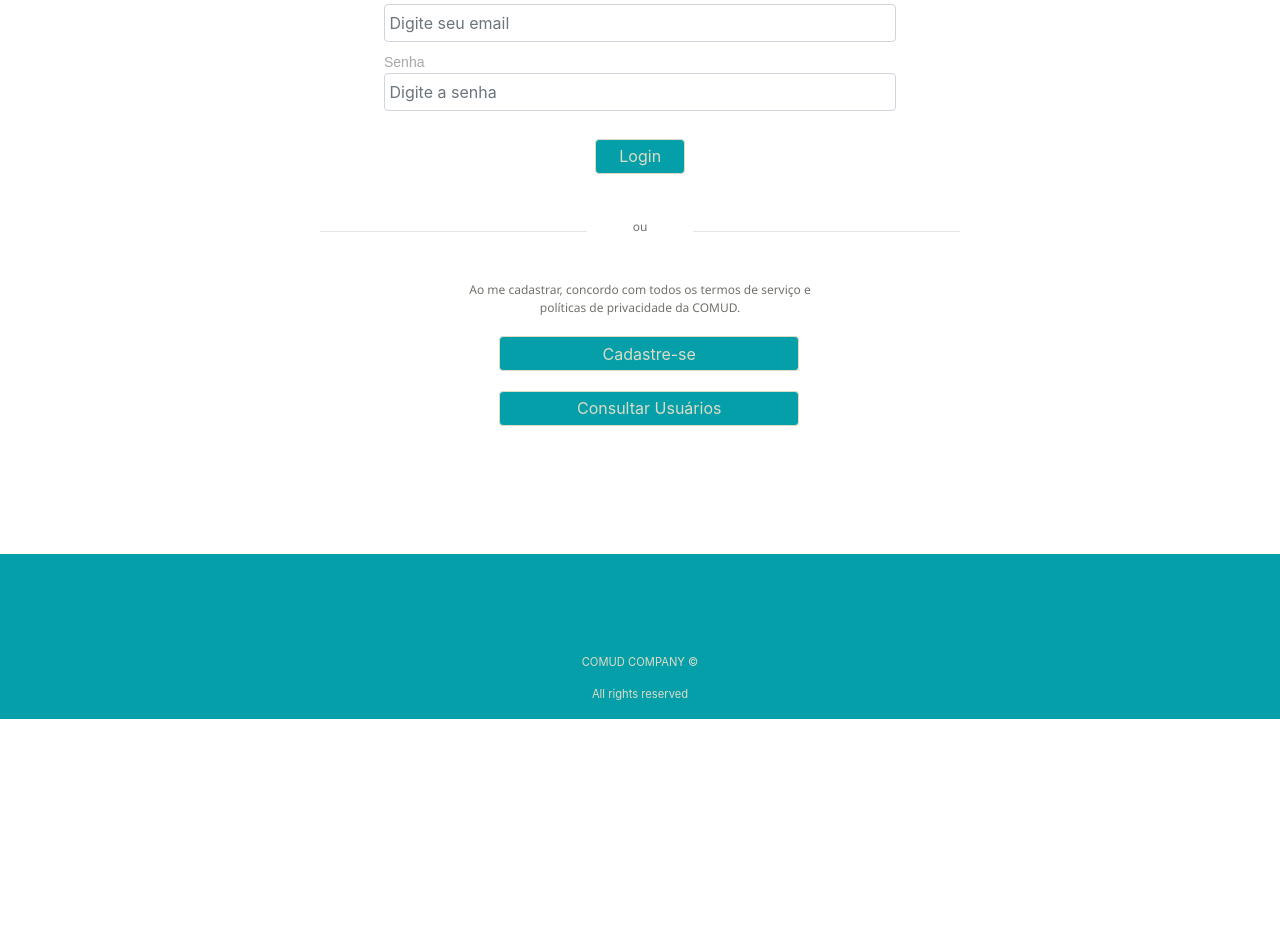
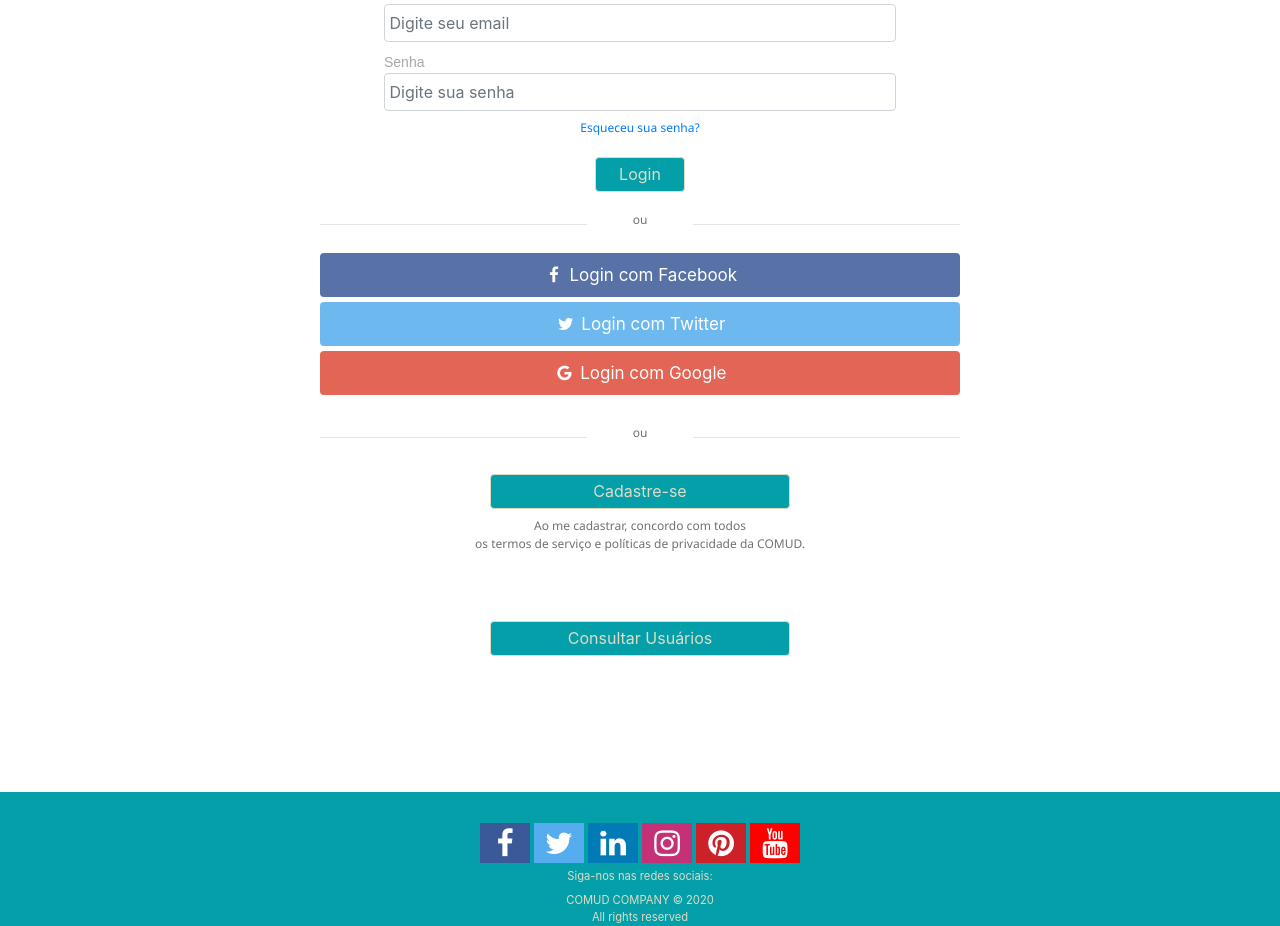
Before and after one commit to stefanypedrosa/ProjetoIntegrador, an Angular app in the folder ProjetoAngular/: page /login in a window 1280 px wide. Shown: the part 244-1170 px from the top of the page. Before the commit the page ends 963 px from the top, so only its background shows below. Built offline with nearby package versions, Linux system fonts and the light colour scheme.

Commit message:
melhorias layout

```diff
--- a/ProjetoAngular/src/app/faq/faq.component.css
+++ b/ProjetoAngular/src/app/faq/faq.component.css
@@ -18,7 +18,8 @@ h1{
     border: #dedcc5;
     border-radius: none;
     border-start-start-radius: 10px;
-
+    margin-left: 1%;
+    margin-right: 1%;
 }
 .card-body{
     background-color: rgb(245, 245, 245);
--- a/ProjetoAngular/src/app/faq/form-faq/form-faq.component.css
+++ b/ProjetoAngular/src/app/faq/form-faq/form-faq.component.css
@@ -36,13 +36,21 @@ span{
     background-color: #dedcc5;
     border-color:#dedcc5;
 }
-input{
-    width: 100%;
+input, textarea{
+    width: 90%;
+    margin-bottom: 18px;
+    margin-left: 5%;
 }
-
-label{
-    margin-top: 9px;
+button, select, label, span{
+    margin-left: 5%;
 }
 p{
     text-align: justify;
+    margin-right: 3%;
 }
+.texto{
+    margin-left: 5%;
+}
+#slct{
+    padding: 0.8%;
+}
--- a/ProjetoAngular/src/app/footer/footer.component.css
+++ b/ProjetoAngular/src/app/footer/footer.component.css
@@ -1,12 +1,15 @@
-
 #subFooter{
     margin-top:10%;
     margin-right:0%;
     margin-left:0%;
-    background-color: #059faa;
     width:100%;
     height: 100px;
+    background-color: #059faa;
     position: relative;
+    justify-content: center;
+    text-align: center;
+    line-height: inherit;
+    padding-top: 2%;
 }
 .footer{
     background-color: #059faa;
@@ -15,8 +18,67 @@
     width:100%;
     position: relative;
 }
-.footer p{
+.footer p, p{
     font-size:70%;
     color:#dedcc5;
     text-align: center;
 }
+.fa {
+    font-size: 30px;
+    width: 50px;
+    height: 40px;
+    text-align: center;
+    text-decoration: none;
+    margin: 5px 2px;
+    padding: 5px;
+  }
+
+  /* style inputs and link buttons */
+  input,
+  .btn {
+    width: 100%;
+    padding: 12px;
+    border: none;
+    border-radius: 4px;
+    margin: 5px 0;
+    opacity: 0.85;
+    display: inline-block;
+    font-size: 17px;
+    line-height: 20px;
+    text-decoration: none; /* remove underline from anchors */
+  }
+
+  .fa:hover {
+      opacity: 0.7;
+  }
+
+  .fa-facebook {
+    background: #3B5998;
+    color: white;
+  }
+  .fa-twitter {
+    background: #55ACEE;
+    color: white;
+  }
+  .fa-linkedin {
+    background: #007bb5;
+    color: white;
+  }
+  .fa-youtube {
+    background: #ff0000;
+    color: white;
+  }
+  .fa-instagram {
+    background: #c43177;
+    color: white;
+  }
+  .fa-pinterest {
+    background: #cd2129;
+    color: white;
+  }
+  p{
+      margin-bottom: 0%;
+  }
+  .col-md-8{
+      padding: 0%;
+  }
--- a/ProjetoAngular/src/app/footer/footer.component.html
+++ b/ProjetoAngular/src/app/footer/footer.component.html
@@ -1,7 +1,17 @@
+<meta name="viewport" content="width=device-width, initial-scale=1">
+<link rel="stylesheet" href="https://cdnjs.cloudflare.com/ajax/libs/font-awesome/4.7.0/css/font-awesome.min.css">
+
 <div class="row" id="subFooter">
     <div class="col-md-2">
     </div>
     <div class="col-md-8">
+        <a href="facebook.com/COMUD" class="fa fa-facebook"></a>
+        <a href="twitter.com/COMUD" class="fa fa-twitter"></a>
+        <a href="linkedin.com/in/COMUD" class="fa fa-linkedin"></a>
+        <a href="instagram.com/COMUD" class="fa fa-instagram"></a>
+        <a href="pinterest.com/COMUD" class="fa fa-pinterest"></a>
+        <a href="youtube.com/COMUD" class="fa fa-youtube"></a>
+        <p>Siga-nos nas redes sociais:</p> <br>
     </div>
     <div class="col-md-2">
     </div>
@@ -9,7 +19,7 @@
 
 <footer class="row footer">
     <div class="col-md-12">
-        <p> COMUD COMPANY ©</p>
+        <p> COMUD COMPANY © 2020</p>
         <p> All rights reserved</p>
     </div>
 </footer>
--- a/ProjetoAngular/src/app/login/consulta-usuarios/consulta-usuarios.component.ts
+++ b/ProjetoAngular/src/app/login/consulta-usuarios/consulta-usuarios.component.ts
@@ -21,7 +21,9 @@ export class ConsultaUsuariosComponent implements OnInit {
 
   ngOnInit() {
     if (!Globals.USUARIO) {
-      this.router.navigate(['/login']);
+      alert("Você precisa estar logado para acessar esta página");
+      this.router.navigate(['/login']
+      );
     }
     else {
       this.usuario = Globals.USUARIO;
--- a/ProjetoAngular/src/app/login/form-login/form-login.component.css
+++ b/ProjetoAngular/src/app/login/form-login/form-login.component.css
@@ -22,12 +22,9 @@ span{
     color:red;
 }
 .btn{
-    margin-top:3%;
     width: 60px;
     background-color: #059faa;
     color:#dedcc5;
-    margin-left: 43%;
-
 }
 .btn-outline,#cadastro .btn-outline{
     width: 90px;
@@ -41,7 +38,7 @@ span{
     border-color:#dedcc5;
 }
 .row{
-    margin-top: 7%;
+    margin-top: 3%;
 }
 .linha{
     margin-top: 2%;
@@ -59,14 +56,13 @@ p{
 }
 
 #cadastro{
-    margin-top:7%;
+    margin-top:2%;
 }
 #cadastro .btn{
-    margin-top:3%;
     width: 300px;
     background-color: #059faa;
     color:#dedcc5;
-    margin-left: 28%;
+    margin-bottom: 2%;
 }
 
 span{
@@ -81,3 +77,50 @@ span{
     margin-right: 18%;
     color:red;
 }
+
+    /* ALTERAÇÕES LUMA */
+
+h6{
+    text-align: center;
+    margin-top: 2%;
+}
+
+  /* style link buttons */
+  .social {
+    width: 100%;
+    padding: 12px;
+    border: none;
+    border-radius: 4px;
+    margin: 5px 0;
+    opacity: 0.85;
+    display: block;
+    font-size: 17px;
+    line-height: 20px;
+    text-decoration: none; /* remove underline from anchors */
+  }
+
+  .social:hover{
+    color:#059faa;
+    background-color: #dedcc5;
+    border-color:#dedcc5;
+  }
+
+  /* add appropriate colors to fb, twitter and google buttons */
+  .fb {
+    background-color: #3B5998;
+    color: white;
+  }
+  .twitter {
+    background-color: #55ACEE;
+    color: white;
+  }
+  .google {
+    background-color: #dd4b39;
+    color: white;
+  }
+
+  .col-md-6, .col-md-8{
+    display: flex;
+    align-items: center;
+    justify-content: center;
+  }
--- a/ProjetoAngular/src/app/login/form-login/form-login.component.html
+++ b/ProjetoAngular/src/app/login/form-login/form-login.component.html
@@ -1,5 +1,10 @@
+<head>
+    <meta name="viewport" content="width=device-width, initial-scale=1">
+    <link rel="stylesheet" href="https://cdnjs.cloudflare.com/ajax/libs/font-awesome/4.7.0/css/font-awesome.min.css">
+</head>
 <span id="erro" class="mb-1 text-center" *ngIf='_msgEnviarE'><strong>{{_msgEnviarE}}</strong></span>
 <br>
+<div class="col">
     <div class="form-group">
         <label for="nome">Email</label>
         <input type="email" class="form-control" id="emaillogin" (click)="limpaEnviar()" placeholder=" Digite seu email"
@@ -9,12 +14,21 @@
     <div class="form-group">
         <label for="senha">Senha</label>
         <input type="password" class="form-control mb-2" id="senhalogin" (click)="limpaEnviar()"
-        placeholder=" Digite a senha" [(ngModel)]="usuario.senha" maxlength="20" required>
+            placeholder=" Digite sua senha" [(ngModel)]="usuario.senha" maxlength="20" required>
     </div>
 
-
-<button type="submit" class="btn btn-outline " (click)="autenticacao()">Login</button>
-
+    <div class="container-fluid">
+        <p><a href="">Esqueceu sua senha? </a></p>
+        <div class="row">
+            <div class="col-md-3">
+            </div>
+            <div class="col-md-6">
+                <button type="submit" class="btn btn-outline menor" (click)="autenticacao()">Login</button>
+            </div>
+            <div class="col-md-3">
+            </div>
+        </div>
+    </div>
 
     <div class="row">
         <div class="col-md-5 linha">
@@ -27,10 +41,56 @@
             <hr>
         </div>
     </div>
-<div id="cadastro">
-    <p>Ao me cadastrar, concordo com todos os termos de serviço e <br>
-        políticas de privacidade da COMUD.</p>
-    <button type="submit" class="btn btn-outline " data-toggle="modal" data-target="#exampleModal">Cadastre-se</button>
+
+    <div class="container">
+        <form action="/action_page.php">
+            <div class="row">
+                <div class="col-md-12">
+                    <a href="#" class="fb btn social">
+                        <i class="fa fa-facebook fa-fw">
+                        </i> Login com Facebook
+                    </a>
+                    <a href="#" class="twitter btn social">
+                        <i class="fa fa-twitter fa-fw">
+                        </i> Login com Twitter
+                    </a>
+                    <a href="#" class="google btn social">
+                        <i class="fa fa-google fa-fw">
+                        </i> Login com Google
+                    </a>
+                </div>
+                <div class="container">
+                    <div class="row mt-4">
+                        <div class="col-md-5 linha">
+                            <hr>
+                        </div>
+                        <div class="col-md-2 texto">
+                            <p>ou</p>
+                        </div>
+                        <div class="col-md-5 linha">
+                            <hr>
+                        </div>
+                    </div>
+                </div>
+                <div class="container-fluid" id="cadastro">
+                    <div class="row">
+                        <div class="col-md-2"></div>
+                        <div class="col-md-8">
+                            <button type="submit" class="btn btn-outline maior" data-toggle="modal"
+                                data-target="#exampleModal">Cadastre-se</button>
                             <app-modal-cad></app-modal-cad>
-    <button type="submit" class="btn btn-outline" [routerLink]="'/consultausuarios'">Consultar Usuários</button>
                         </div>
+                        <div class="col-md-2"></div>
+                    </div>
+                    <p style="text-align: center;">Ao me cadastrar, concordo com todos
+                        <br>    os termos de serviço e políticas de privacidade da COMUD.</p>
+                    <div class="row">
+                        <div class="col-md-2"></div>
+                        <div class="col-md-8">
+                            <button type="submit" class="btn btn-outline maior mt-5"
+                                [routerLink]="'/consultausuarios'">Consultar
+                                Usuários</button>
+                        </div>
+                        <div class="col-md-2"></div>
+                    </div>
+                </div>
--- a/ProjetoAngular/src/app/navbar/navbar.component.html
+++ b/ProjetoAngular/src/app/navbar/navbar.component.html
@@ -26,7 +26,7 @@
                     </li>
 
                     <li class="nav-item">
-                        <a class="nav-link text-white" [routerLink]="'/login'">Login</a>
+                        <a class="nav-link text-white" [routerLink]="'/login'">{{login}}</a>
                     </li>
                 </ul>
                 <img id="faq" src="../../assets/faq-icon3.png" alt="FAQ" [routerLink]="'/faq'">
--- a/ProjetoAngular/src/app/navbar/navbar.component.ts
+++ b/ProjetoAngular/src/app/navbar/navbar.component.ts
@@ -1,15 +1,27 @@
 import { Component, OnInit } from '@angular/core';
+import { Globals } from '../model/login';
+import { usuario } from '../model/usuario';
 
 @Component({
   selector: 'app-navbar',
   templateUrl: './navbar.component.html',
-  styleUrls: ['./navbar.component.css']
+  styleUrls: ['./navbar.component.css'],
+  providers: [ Globals ]
 })
 export class NavbarComponent implements OnInit {
-
+  usuario: usuario;
+  private login:string = "";
   constructor() { }
 
   ngOnInit() {
+    if(Globals.USUARIO){
+      this.login = "Logout";
+      this.usuario = Globals.USUARIO;
+    }
+    else{
+      this.login = "Login";
+    }
+
   }
 
 }
```
Also changed, not shown: ProjetoAngular/src/app/faq/faq.component.html (+26 -43 lines), ProjetoAngular/src/app/faq/form-faq/form-faq.component.html (+46 -46 lines). Lines whose indentation alone changed are shown as unchanged.
